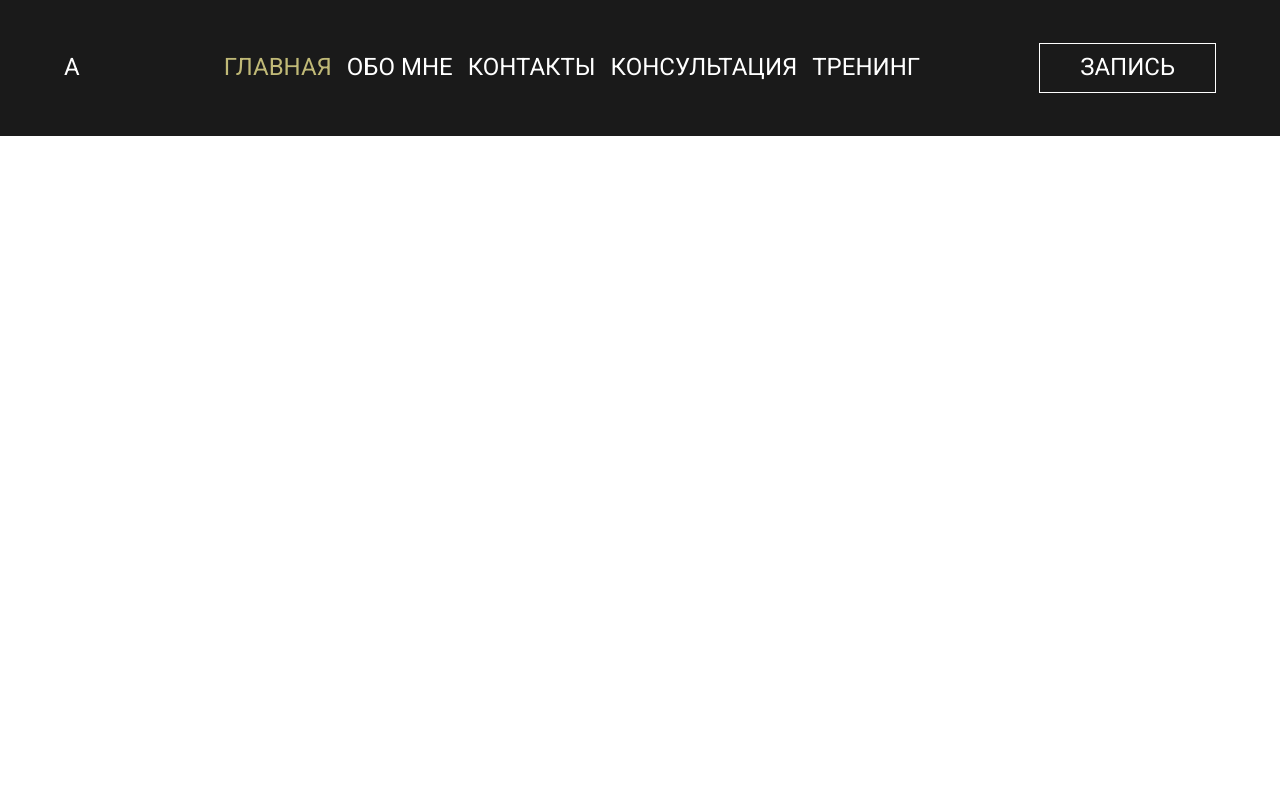
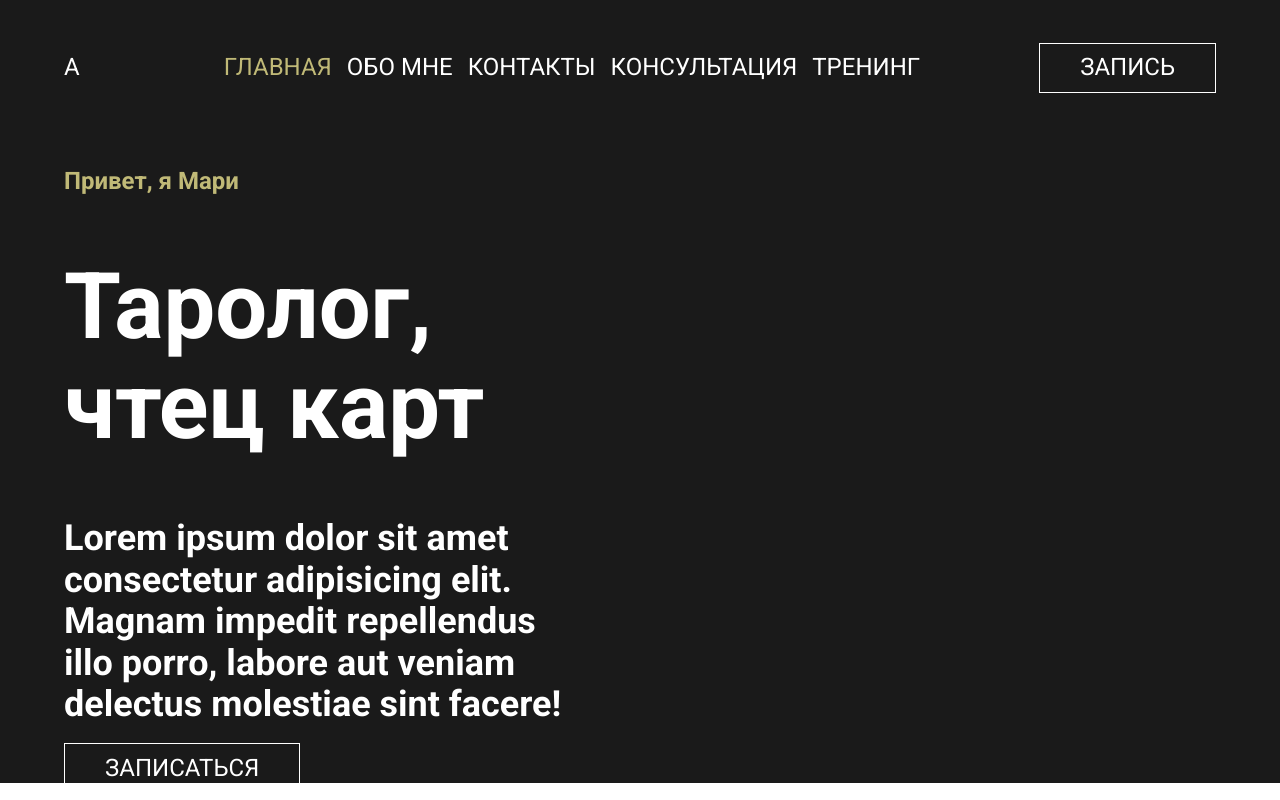
Before and after one commit to MalefStromed/pet1, a plain HTML site: page index.html in a window 1280 px wide. Drawn offline with Linux system fonts and the light colour scheme.

Commit message:
Add description and title

```diff
--- a/index.html
+++ b/index.html
@@ -22,6 +22,14 @@
        </ul>
        <a href="#" class="btn">Запись</a>
       </header>
+      <main class="main">
+        <div class="intro">
+          <h4 class="intro__name">Привет, я Мари</h4>
+          <h1 class="intro__title">Таролог, чтец карт</h1>
+          <h2 class="intro__description">Lorem ipsum dolor sit amet consectetur adipisicing elit. Magnam impedit repellendus illo porro, labore aut veniam delectus molestiae sint facere!</h2>
+          <a href="#" class="intro__btn btn">Записаться</a>
+        </div>
+      </main>
     </div>
   </div>
 </body>
--- a/scss/main.scss
+++ b/scss/main.scss
@@ -22,6 +22,7 @@ $textColor3: #C0B977;
   background-color: $bgColor;
   font-family: "Roboto", sans-serif;
   font-size: 24px;
+  color: $textColor1;
 }
 
 .menu {
@@ -68,4 +69,18 @@ $textColor3: #C0B977;
 }
 
 /*--------------------------------------Контент----------------------------------------------------*/
+
+.main {
+  .intro {
+    width: 500px;
+    &__name {
+      color: $textColor3;
+    }
+    &__title {
+      font-weight: 700;
+      font-size: 92px;
+      line-height: 100px;
+    }
+  }
+}
 /*--------------------------------------Футер----------------------------------------------------*/
```
Also changed, not shown: css/main.css, 1 other file.
